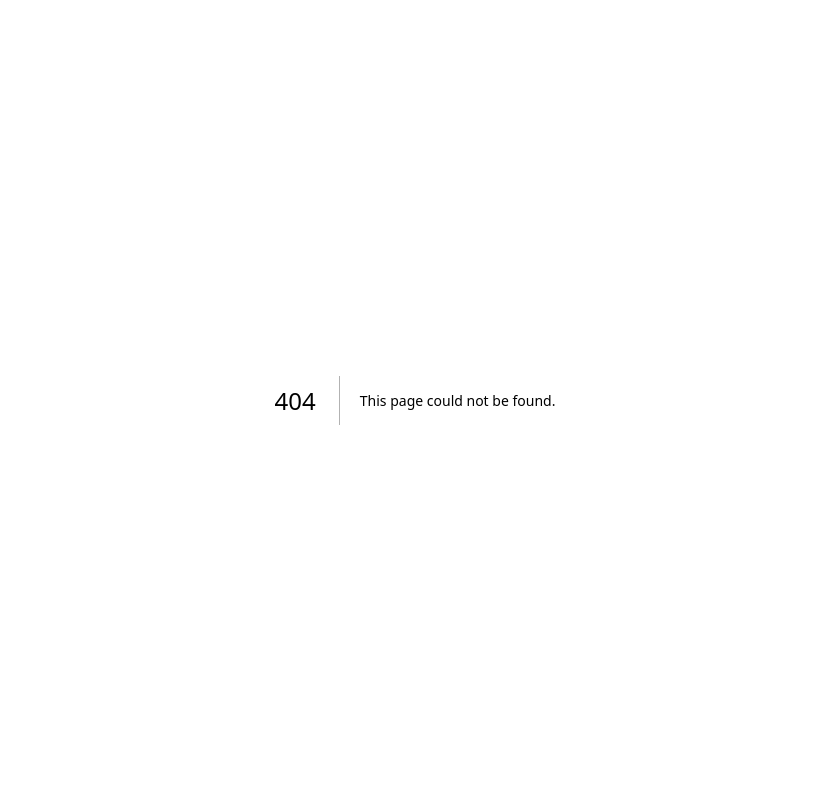
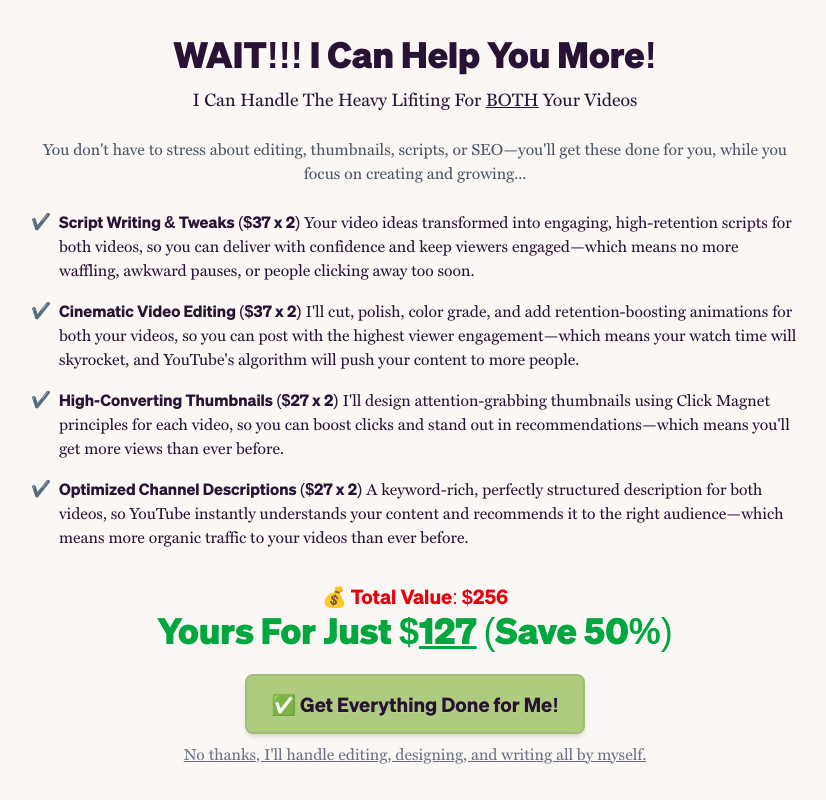
Before and after one commit to JagatJaishankar/2Weeks2Videos, a Next.js app: page /challenge-helper-pack in a window 1280 px wide. Before the commit this address had no page. Shown: the whole page, without its empty margins (225-1051 px from the left). Built offline with nearby package versions, Linux system fonts and the light colour scheme.

Commit message:
copy-setup

```diff
--- /dev/null
+++ b/app/challenge-helper-pack/page.js
@@ -0,0 +1,157 @@
+const UpsellPage = () => {
+  return (
+    <div className="flex flex-col items-center justify-center min-h-screen p-6 text-secondary">
+      <div className="max-w-3xl text-center">
+        <h2 className="font-sohne-heavy text-4xl mb-3">
+          WAIT<span className="font-extrabold">!!!</span> I Can Help You More
+          <span className="font-extrabold">!</span>
+        </h2>
+        <p className="text-lg font-mt-regular mb-6">
+          I Can Handle The Heavy Lifiting For{" "}
+          <span className="underline">BOTH</span> Your Videos
+        </p>
+        <p className="text-gray-600 mb-6 font-mt-regular">
+          You don&apos;t have to stress about editing, thumbnails, scripts, or
+          SEO&mdash;you&apos;ll get these done for you, while you focus on
+          creating and growing...{" "}
+        </p>
+        <ul className="text-left space-y-4 mb-6 font-mt-regular">
+          <li className="flex items-start">
+            <span className="font-bold">✔️</span>
+            <span className="ml-2">
+              <span className="font-sohne-bold">
+                Script Writing <span className="font-bold">&</span> Tweaks (
+                <span className="font-bold">$</span>37 x 2)
+              </span>{" "}
+              Your video ideas transformed into engaging, high-retention scripts
+              for both videos, so you can deliver with confidence and keep
+              viewers engaged—which means no more waffling, awkward pauses, or
+              people clicking away too soon.
+            </span>
+          </li>
+          <li className="flex items-start">
+            <span className="font-bold">✔️</span>
+            <span className="ml-2">
+              <span className="font-sohne-bold">
+                Cinematic Video Editing (<span className="font-bold">$</span>37
+                x 2)
+              </span>{" "}
+              I&apos;ll cut, polish, color grade, and add retention-boosting
+              animations for both your videos, so you can post with the highest
+              viewer engagement—which means your watch time will skyrocket, and
+              YouTube&apos;s algorithm will push your content to more people.
+            </span>
+          </li>
+          <li className="flex items-start">
+            <span className="font-bold">✔️</span>
+            <span className="ml-2">
+              <span className="font-sohne-bold">
+                High-Converting Thumbnails (<span className="font-bold">$</span>
+                27 x 2)
+              </span>{" "}
+              I&apos;ll design attention-grabbing thumbnails using Click Magnet
+              principles for each video, so you can boost clicks and stand out
+              in recommendations—which means you&apos;ll get more views than
+              ever before.
+            </span>
+          </li>
+          <li className="flex items-start">
+            <span className="font-bold">✔️</span>
+            <span className="ml-2">
+              <span className="font-sohne-bold">
+                Optimized Channel Descriptions (
+                <span className="font-bold">$</span>27 x 2)
+              </span>{" "}
+              A keyword-rich, perfectly structured description for both videos,
+              so YouTube instantly understands your content and recommends it to
+              the right audience—which means more organic traffic to your videos
+              than ever before.
+            </span>
+          </li>
+        </ul>
+        <div className="mt-8 text-xl">
+          <p className="text-red-600 font-sohne-bold">
+            💰 Total Value: <span className="font-bold">$</span>256
+          </p>
+          <p className="text-green-600 text-4xl font-sohne-heavy">
+            Yours For Just <span className="font-black">$</span>
+            <span className="underline">127</span> (Save 50
+            <span className="font-black">%</span>)
+          </p>
+        </div>
+        <div className="mb-2">
+          <button className="mt-6 px-6 py-7 btn btn-primary font-sohne-bold text-secondary text-xl max-md:text-lg rounded-lg shadow-md">
+            ✅ Get Everything Done for Me!
+          </button>
+        </div>
+        <a className="link text-gray-500 font-mt-regular">
+          No thanks, I&apos;ll handle editing, designing, and writing all by
+          myself.
+        </a>
+      </div>
+    </div>
+  );
+};
+
+export default UpsellPage;
+
+//  <div className="flex flex-col items-center justify-center min-h-screen bg-gray-100 p-6">
+//       <div className="max-w-3xl text-center">
+//         <h2 className="text-3xl font-bold text-gray-900 mb-4">
+//           WAIT!!! I Can Help You More!
+//         </h2>
+//         <p className="text-lg text-gray-700 mb-6">
+//           I Can Handle the Heavy Lifting for BOTH Your Videos?
+//         </p>
+//         <p className="text-gray-600 mb-6">
+//           You don’t have to stress about editing, thumbnails, scripts, or SEO—
+//           you’ll get these done for you, while you focus on creating and
+//           growing...
+//         </p>
+
+//         <div className="text-left space-y-4">
+//           <p className="text-gray-800">
+//             <strong>✔️ Script Writing & Tweaks</strong> – Your video ideas
+//             transformed into engaging, high-retention scripts for both videos,
+//             so you can deliver with clarity and keep viewers hooked—which means
+//             no more waffling, awkward pauses, or people clicking away too soon.
+//           </p>
+//           <p className="text-gray-800">
+//             <strong>✔️ Cinematic Video Editing</strong> – I’ll cut, polish,
+//             color grade, and add retention-boosting animations for both your
+//             videos, so you can post with the highest viewer engagement—which
+//             means your watch time will skyrocket, and YouTube’s algorithm will
+//             push your content to more people.
+//           </p>
+//           <p className="text-gray-800">
+//             <strong>✔️ High-Converting Thumbnails</strong> – I’ll design
+//             attention-grabbing thumbnails using Click Magnet principles for each
+//             video, so you can boost clicks and stand out in
+//             recommendations—which means you’ll get more views than ever before.
+//           </p>
+//           <p className="text-gray-800">
+//             <strong>✔️ Optimized Channel Descriptions</strong> – A keyword-rich,
+//             perfectly structured description for both videos, so YouTube knows
+//             exactly what they’re about and recommends them to the right
+//             audience—which means more organic traffic to your videos than ever
+//             before.
+//           </p>
+//         </div>
+
+//         <div className="mt-8 text-xl">
+//           <p className="text-red-600 font-semibold">💰 Total Value: $254</p>
+//           <p className="text-green-600 text-2xl font-bold">
+//             🔥 Yours for just $127 (Save 50%)!
+//           </p>
+//         </div>
+
+//         <button className="mt-6 px-6 py-3 bg-green-600 text-white font-bold text-lg rounded-lg shadow-lg hover:bg-green-700 transition">
+//           ✅ Yes! Upgrade My Order & Get Everything Done for Me!
+//         </button>
+
+//         <p className="mt-4 text-gray-500 cursor-pointer underline text-sm">
+//           ❌ No thanks, I’ll handle editing, designing, and writing all by
+//           myself.
+//         </p>
+//       </div>
+//     </div>
--- a/app/components/AcceptButton.js
+++ b/app/components/AcceptButton.js
@@ -44,7 +44,7 @@ function AcceptButton() {
             </p>
 
             {/* Bullet Points */}
-            <p className="font-mt-regular py-3">
+            <p className="font-mt-regular p-3 mb-3">
               ✔️ No 1,000 subs needed (just your 2 videos)
               <br />
               ✔️ Free product + simple upsell strategy
@@ -53,19 +53,14 @@ function AcceptButton() {
               <br />
             </p>
 
-            <p className="font-mt-regular pb-3">
-              <span className="font-mt-bold">🔥 Click YES</span> to start making
-              money from your content now!
-            </p>
-
-            <Link href="/checkout">
+            <Link href="/challenge-helper-pack">
               <button className="btn btn-block btn-primary rounded-lg font-sohne-medium text-secondary text-lg shadow-md">
                 Upgrade My Offer!
               </button>
             </Link>
             <div className="pt-2 text-center">
               <a
-                className="link link-secondary link-hover font-mt-regular"
+                className="link text-gray-500 font-mt-regular"
                 href="https://gumroad.com"
               >
                 No thanks, I’ll figure it out on my own.
--- a/app/page.js
+++ b/app/page.js
@@ -255,9 +255,7 @@ export default function Home() {
             Could be 100% FREE or could burn a hole in your pocket
             ($14)&mdash;it depends on you
           </div>
-          <button className="btn btn-primary rounded-lg font-sohne-medium text-secondary text-lg p-5 shadow-md">
-            Accept Challenge
-          </button>
+          <AcceptButton />
         </div>
       </section>
       {/* Resources */}
```
